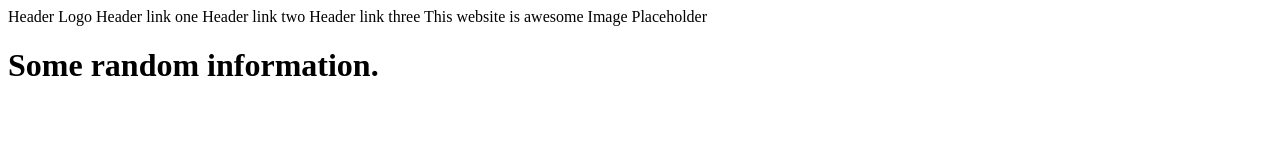
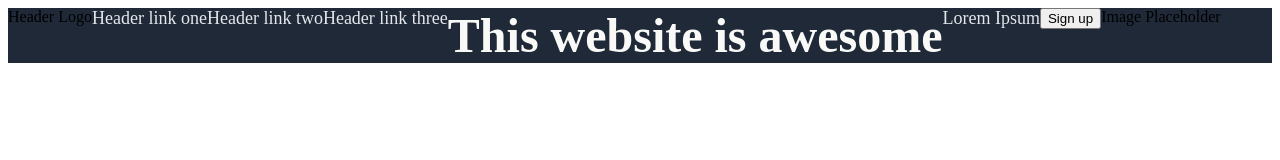
Before and after one commit to ArriusDM/odin-landingpage, a plain HTML site: page index.html in a window 1280 px wide. Drawn offline with Linux system fonts and the light colour scheme.

Commit message:
Test first attempt at HTML, CSS, + Flexbox

```diff
--- a/index.html
+++ b/index.html
@@ -2,18 +2,22 @@
 <html lang="en">
     <head>
         <meta charset="utf-8">
-        <title>Website Landing Page</title>
+        <link rel="stylesheet" href="style.css">
+        <title>Landing Page</title>
     </head>
 
     <body>
-        <a class="heroHeader">Header Logo</a>
-        <a class="heroHeader"> Header link one</a>
-        <a class="heroHeader"> Header link two</a>
-        <a class="heroHeader"> Header link three</a>
-        <a class="heroMain"> This website is awesome</a>
-        <a class="heroMain"> Image Placeholder</a>
+        <div class="hero">
+            <a class="headerLogo"> Header Logo</a>
+            <a class="header"> Header link one</a>
+            <a class="header"> Header link two</a>
+            <a class="header"> Header link three</a>
+            <span class="main"> This website is awesome</span>
+            <span class="mainSub">Lorem Ipsum</span>
+            <a class="mainButton"><button type="button">Sign up</button></a>
+            <img class="mainImage"> Image Placeholder</img>
+        </div>
 
-        <h1> Some random information.</h1>
     </body>
 
 </html>
--- a/style.css
+++ b/style.css
@@ -0,0 +1,26 @@
+
+.hero {
+    background-color: #1F2937;
+    display:flex;
+    flex: none;
+}
+
+.main {
+    font-size: 48px;
+    font-weight: 900;
+    color: #f9faf8;
+}
+
+.main, .mainImage{
+    display:flex;
+}
+
+.main, .mainSub, .mainButton{
+    display:flex;
+    flex-direction: column;
+}
+
+.header, .mainSub{
+    font-size: 18px;
+    color: #E5e7eb;
+}
```
